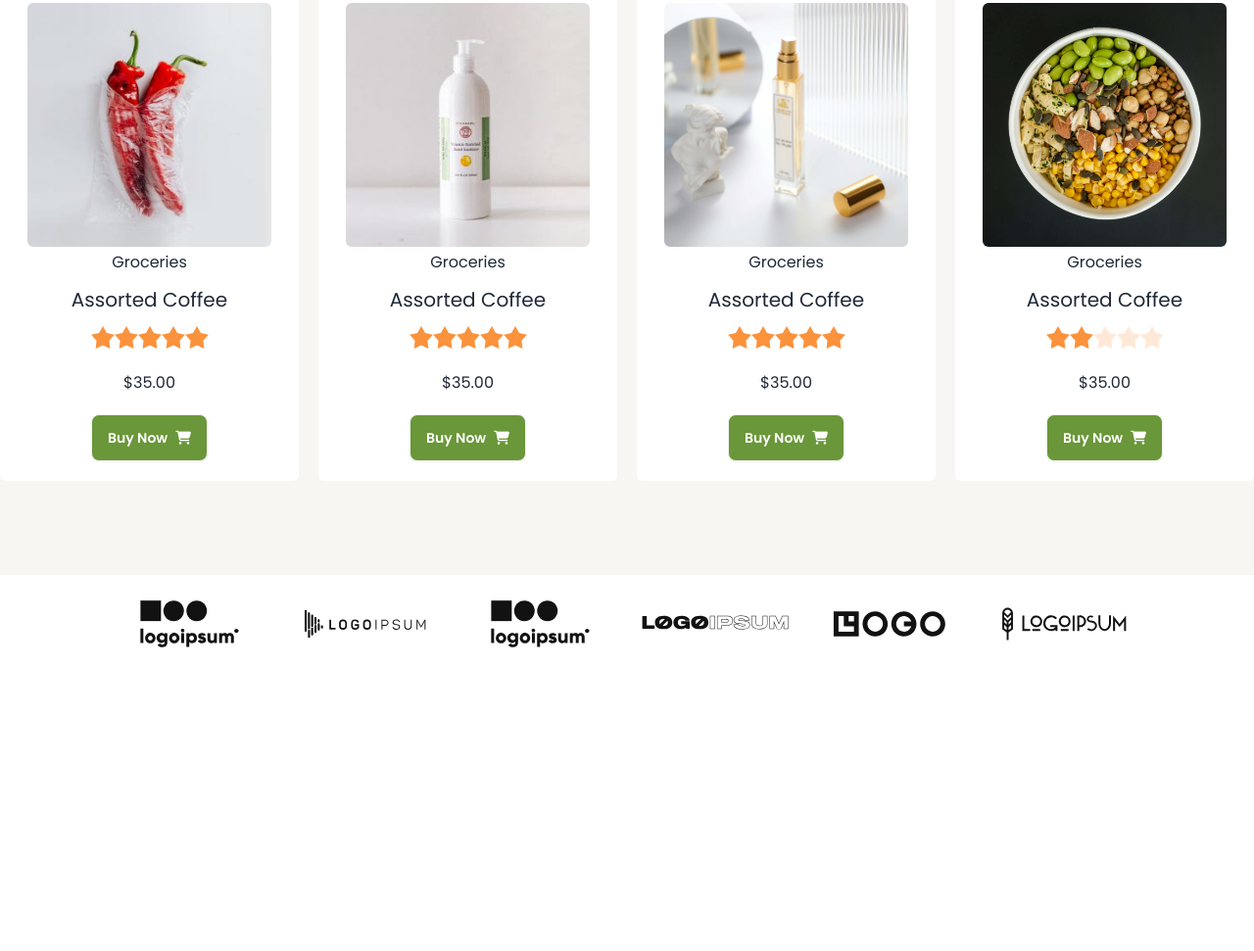
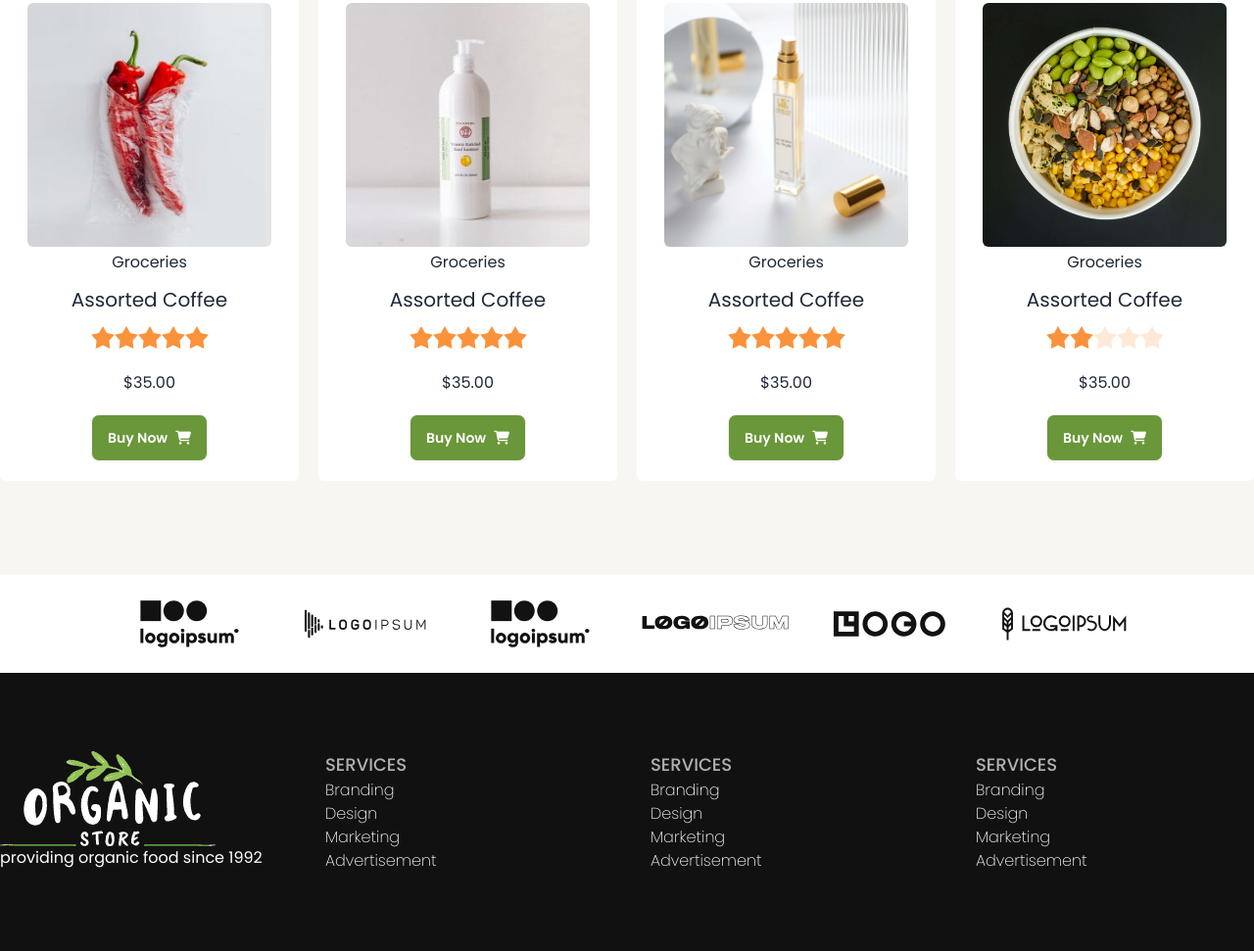
Before and after one commit to RahulKhanSuvo/Organic-Shop, a plain HTML site: page index.html in a window 1280 px wide. Shown: the part 2638-3609 px from the top of the page at 98% size. Before the commit the page ends 3325 px from the top, so only its background shows below. Drawn offline with nearby package versions, Linux system fonts and the light colour scheme.

Commit message:
footer section done

```diff
--- a/index.html
+++ b/index.html
@@ -380,6 +380,48 @@
                 </div>
             </section>
     </main>
+    <footer class="bg-[#111111]">
+        <div class=" grid grid-cols-1 md:grid-cols-4 gap-12 max-w-screen-2xl mx-6 lg:mx-auto py-20">
+            <div class="text-white w-full">
+                <img class="" src="./images/logo-white.png" alt="">
+                <h5 class="">providing organic food since 1992</h5>
+            </div>
+            <div class="">
+                <div class="text-white">
+                    <h3 class="font-medium text-lg uppercase text-[#b1b1b1] ">services</h3>
+                    <ul class="font-extralight">
+                        <li>Branding</li>
+                        <li>Design</li>
+                        <li>Marketing</li>
+                        <li>Advertisement</li>
+                    </ul>
+                </div>
+            </div>
+            <div class="">
+                <div class="text-white">
+                    <h3 class="font-medium text-lg uppercase text-[#b1b1b1] ">services</h3>
+                    <ul class="font-extralight">
+                        <li>Branding</li>
+                        <li>Design</li>
+                        <li>Marketing</li>
+                        <li>Advertisement</li>
+                    </ul>
+                </div>
+            </div>
+            <div class="">
+                <div class="text-white">
+                    <h3 class="font-medium text-lg uppercase text-[#b1b1b1] ">services</h3>
+                    <ul class="font-extralight">
+                        <li>Branding</li>
+                        <li>Design</li>
+                        <li>Marketing</li>
+                        <li>Advertisement</li>
+                    </ul>
+                </div>
+            </div>
+
+        </div>
+    </footer>
 </body>
 
 </html>
```
